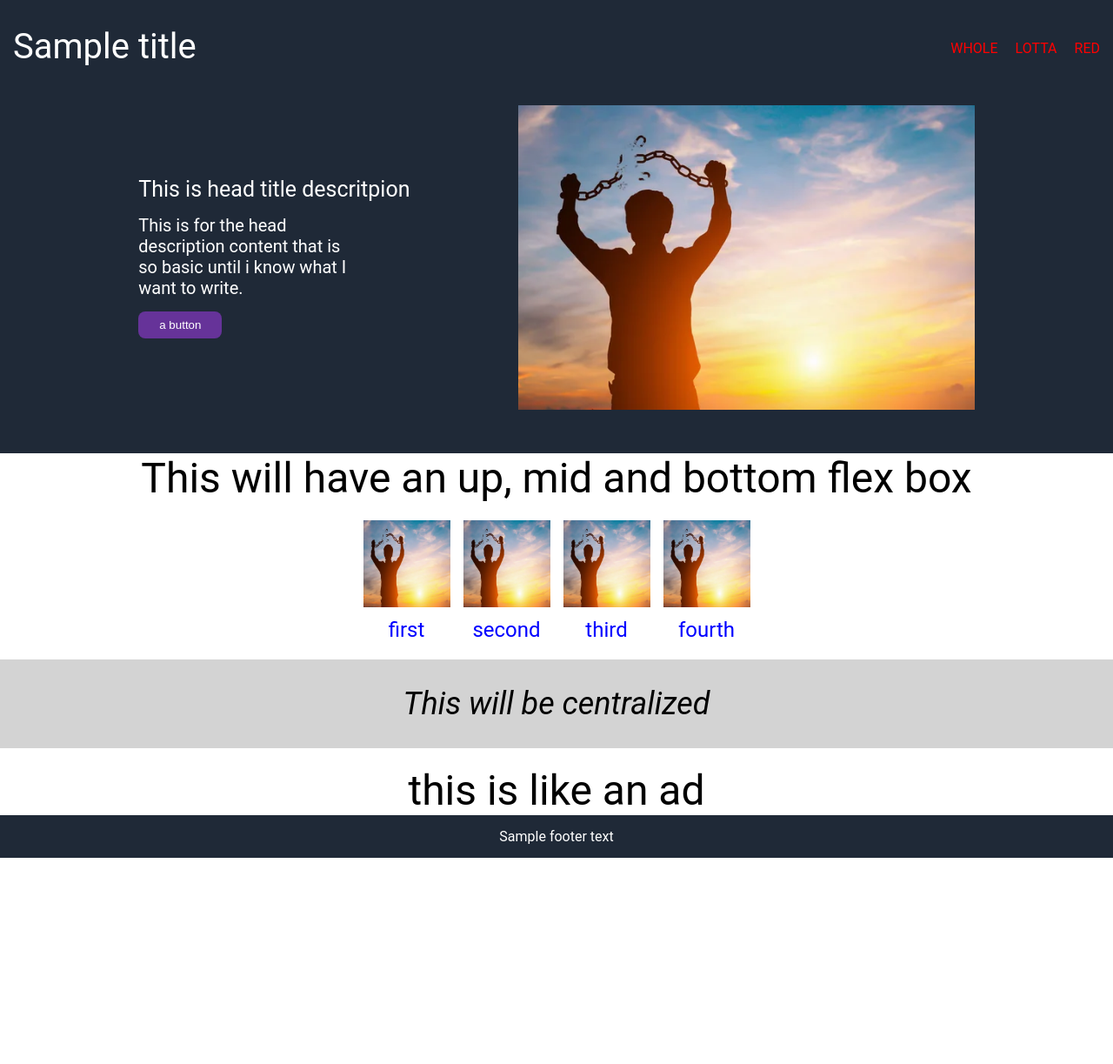
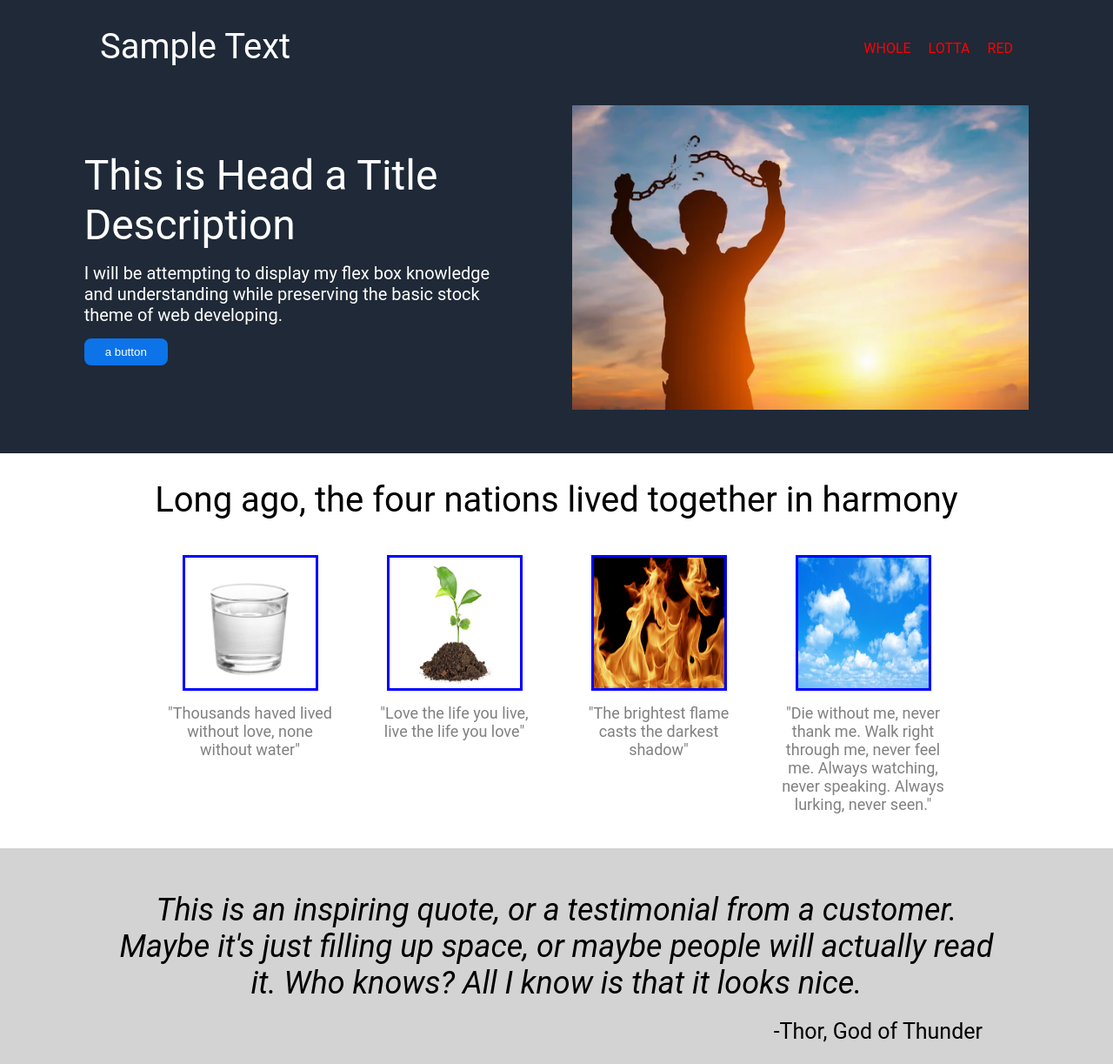
Before and after one commit to Jcaiz/odin-landing-page, a plain HTML site: page index.html in a window 1280 px wide. Shown: the top 1223 px of the page at 87% size. Before the commit the page ends 986 px from the top, so only its background shows below. Drawn offline with Linux system fonts and the light colour scheme.

Commit message:
Fixed flexbox alligment, finished 1st and 2nd body
Changed justify-self and margin-left/right in header and content flexbox

```diff
--- a/index.html
+++ b/index.html
@@ -11,7 +11,7 @@
             <!-- SHOW THESE FM WAT IT DO -->
             <div class="head-title">
                 <div class="logo">
-                    Sample title
+                    Sample Text
                 </div>
                 <div class="head-links">
                     <ul>
@@ -24,38 +24,40 @@
 
             <div class="head-content">
                 <div class="head-description">
-                    This is head title descritpion
+                    This is Head a Title Description
                     <div class="hdesc-content">
-                        This is for the head description content that is so basic until i know what I want to write.
+                        I will be attempting to display my flex box knowledge and understanding while preserving the basic stock theme of web developing.
                         <button class="head-button">a button</button>
                     </div>
                 </div>
-                <img class="chains_free" src="images/depositphotos_167921846-stock-photo-silhouette-image-of-a-businessman.jpg" alt="freedom!">
+                <img class="chains_free" src="images/depositphotos_167921846-stock-photo-silhouette-image-of-a-businessman.jpg" alt="water">
             </div>
         </div>
 
         <div class="content">
-            This will have an up, mid and bottom flex box
+            Long ago, the four nations lived together in harmony
             <div class="first-body">
                 <div class="card">
-                    <img src="images/depositphotos_167921846-stock-photo-silhouette-image-of-a-businessman.jpg" alt="freedom!">
-                    <div class="item">first</div>
+                    <img class="card-img" src="images/istockphoto-1157849669-612x612.jpg" alt="earth">
+                    <div class="item">"Thousands haved lived without love, none without water"</div>
                 </div>
                 <div class="card">
-                    <img src="images/depositphotos_167921846-stock-photo-silhouette-image-of-a-businessman.jpg" alt="freedom!">
-                    <div class="item">second</div>
+                    <img class="card-img" src="images/360_F_179886510_6xf0RHhDnLN5ovd2qmGF4WaZMJjqrt6o.jpg" alt="fire">
+                    <div class="item">"Love the life you live, live the life you love"</div>
                 </div>
                 <div class="card">
-                    <img src="images/depositphotos_167921846-stock-photo-silhouette-image-of-a-businessman.jpg" alt="freedom!">
-                    <div class="item">third</div>
+                    <img class="card-img" src="images/Fire-74.jpg" alt="air">
+                    <div class="item">"The brightest flame casts the darkest shadow"</div>
                 </div>
                 <div class="card">
-                    <img src="images/depositphotos_167921846-stock-photo-silhouette-image-of-a-businessman.jpg" alt="freedom!">
-                    <div class="item">fourth</div>
+                    <img class="card-img" src="images/depositphotos_39928477-stock-photo-blue-sky.jpg" alt="freedom!">
+                    <div class="item">"Die without me, never thank me. Walk right through me, never feel me. Always watching, never speaking. Always lurking, never seen."</div>
                 </div>
             </div>
             <div class="second-body">
-                This will be centralized
+                <div class="body-quote">This is an inspiring quote, or a testimonial from a customer. Maybe it's just filling up space, or maybe people will actually read it. Who knows? All I know is that it looks nice.
+                    <div class="quote-spitter">-Thor, God of Thunder</div>
+                </div>
             </div>
             <div class="third-body">
                 this is like an ad
@@ -63,7 +65,7 @@
         </div>
 
         <div class="footer">
-            Sample footer text
+            Bottom Text Gang
         </div>
     </body>
 </html>
--- a/style.css
+++ b/style.css
@@ -11,7 +11,8 @@ body {
     color: white;
     display: flex;
     flex-direction: column;
-    margin-bottom: auto;
+    /* margin-bottom: auto; */
+    justify-self: flex-start;
     padding: 20px 5px;
     /* flex-grow: 1; */
 }
@@ -19,17 +20,21 @@ body {
 .head-title {
     display: flex;
     justify-content: center;
+    margin-right: 100px;
     padding: 10px;
 }
 
 .logo {
+    display: flex;
+    flex-shrink: 0;
     font-size: 40px;
     margin-right: auto;
+    margin-left: 100px;
 }
 
 .head-links {
     display: flex;
-    margin-left: auto;
+    /* margin-left: auto; */
 }
 
 .head-content {
@@ -45,7 +50,8 @@ body {
     flex-direction: column;
     align-self: center;
     gap: 15px;
-    font-size: 25px;
+    width: 500px;
+    font-size: 48px;
     font-weight: 600px;
 }
 
@@ -53,7 +59,7 @@ body {
     display: flex;
     flex-wrap: wrap;
     font-size: 20px;
-    width: 250px;
+    /* width: 300px; */
     /* font-weight: 600px; */
 }
 
@@ -67,18 +73,47 @@ body {
     display: flex;
     flex-direction: column;
     /* align-items: center; */
-    gap: 20px;
-    font-size: 48px;
-    font-weight: #F9FAF8;
-    color: black;
+    justify-content: space-around;
+    /* gap: 20px; */
+    font-size: 40px;
+    /* font-weight: #F9FAF8; */
+    /* color: black; */
     text-align: center;
-    flex-shrink: 1;
+    margin-top: 30px;
+    margin-bottom: 30px;
+    gap: 30px;
+    /* flex: 1; */
 }
 
 .first-body {
     display: flex;
     gap: 15px;
+    /* margin-top: auto; */
+    /* margin-bottom: auto; */
     justify-content: center;
+    /* align-items: center; */
+}
+
+.card {
+    display: flex;
+    flex-direction: column;
+    align-items: center;
+    gap: 15px;
+    max-width: 200px;
+    margin: 10px;
+}
+
+.card-img {
+    width: 150px;
+    height: 150px;
+    border-style: solid;
+    border-color: blue;
+}
+
+.item {
+    color: gray;
+    font-size: 18px;
+    font-weight: #E5E7EB;
 }
 
 .second-body {
@@ -88,6 +123,23 @@ body {
     padding: 30px;
     font-size: 36px;
     font-style: italic;
+}
+
+.body-quote {
+    display: flex;
+    flex-direction: column;
+    /* justify-content: center;
+    align-items: center; */
+    padding: 20px 100px;
+    gap: 20px;
+}
+
+.quote-spitter {
+    margin-left: auto;
+    font-size: 25px;
+    font-style: normal;
+    margin-right: 20px;
+    /* font-weight: 600px; */
 }
 
 .third-body {
@@ -101,17 +153,11 @@ body {
     color: white;
     display: flex;
     justify-content: center;
-    /* margin-top: auto; */
+    margin-top: auto;
     padding: 15px;
     /* position: fixed; */
     /* bottom: 0; */
     /* flex-grow: 1; */
-}
-
-.item {
-    color: blue;
-    font-size: 24px;
-    font-weight: #E5E7EB;
 }
 
 ul {
@@ -125,15 +171,10 @@ a {
     color: red;
 }
 
-img {
-    width: 100px;
-    height: 100px;
-}
-
 button {
     border: none;
     border-radius: 8px;
-    background: rebeccapurple;
+    background: rgb(12, 115, 233);
     color: white;
     padding: 8px 24px;
     cursor: pointer;
```
Also changed, not shown: images/360_F_179886510_6xf0RHhDnLN5ovd2qmGF4WaZMJjqrt6o.jpg (added), images/Fire-74.jpg (added), images/depositphotos_39928477-stock-photo-blue-sky.jpg (added), images/istockphoto-1157849669-612x612.jpg (added).
